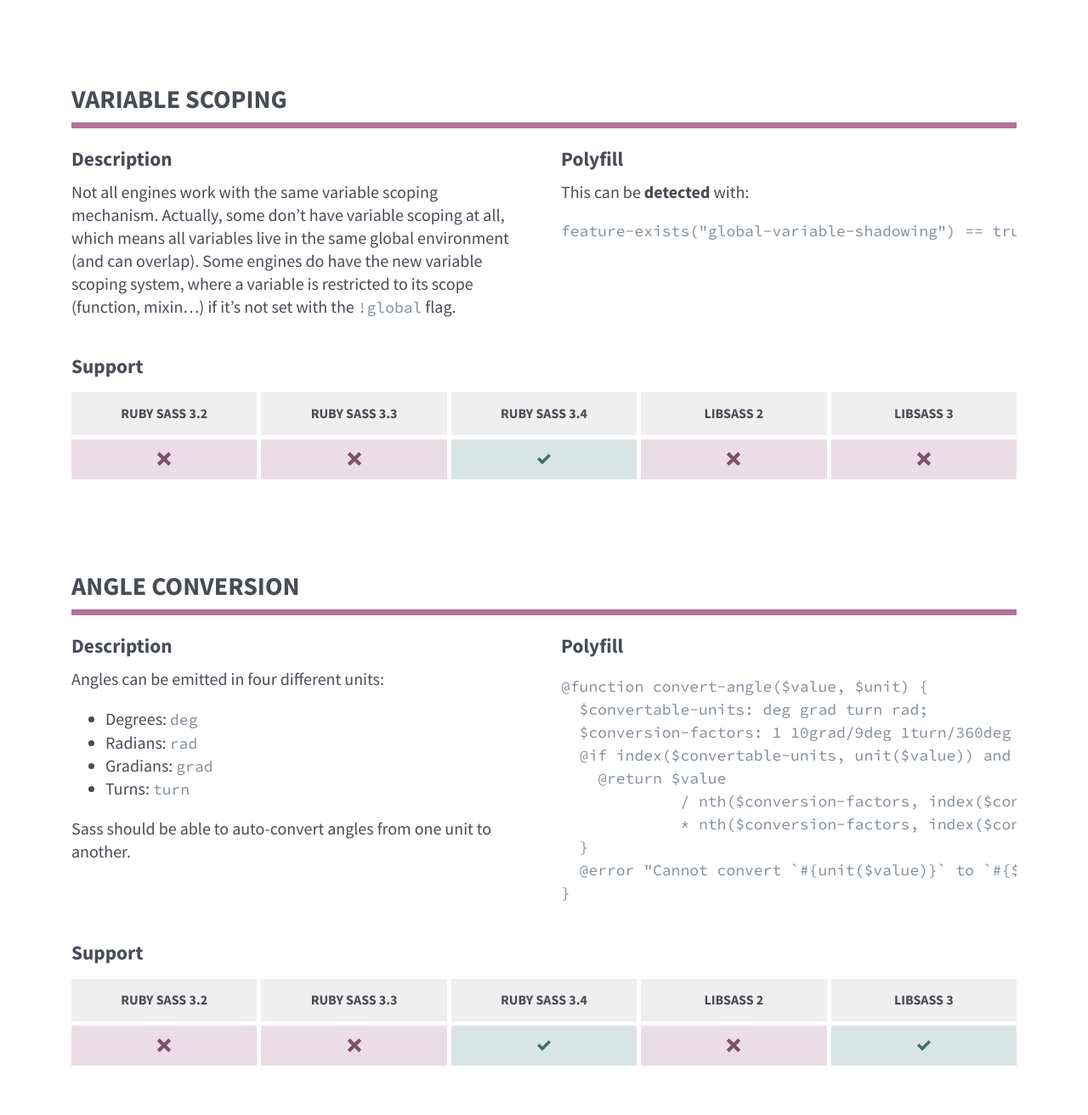
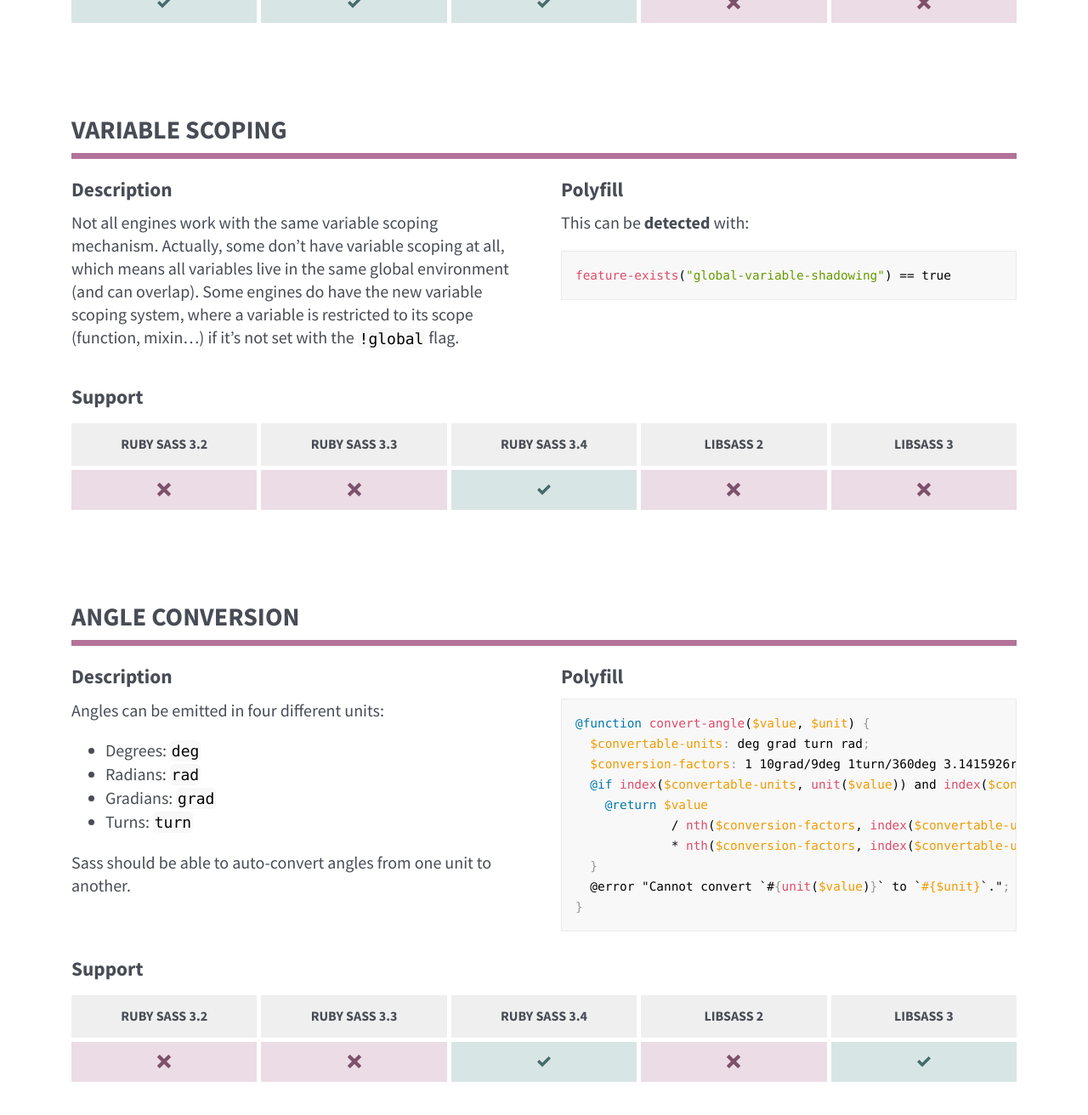
Before and after one commit to KittyGiraudel/sass-compatibility, a Jekyll site: the page built from index.html, in a window 1280 px wide and 1400 px high, scrolled down 12175 px. Shown: the top 1312 px of the window at 85% size. Built offline with Jekyll 4.4.1, drawn with Linux system fonts in a browser that asks for light colours; some of the changed text lies outside the part shown.

Commit message:
Added Prism.js

```diff
--- a/_layouts/default.html
+++ b/_layouts/default.html
@@ -13,6 +13,8 @@
 
     {% include footer.html %}
 
+    <script src="{{ "/assets/js/prism.js" | prepend: site.baseurl }}"></script>
+
   </body>
 
 </html>
--- /dev/null
+++ b/_sass/vendors/_prism.scss
@@ -0,0 +1,137 @@
+/* http://prismjs.com/download.html?themes=prism&languages=css+scss */
+/**
+ * prism.js default theme for JavaScript, CSS and HTML
+ * Based on dabblet (http://dabblet.com)
+ * @author Lea Verou
+ */
+
+code[class*="language-"],
+pre[class*="language-"] {
+    color: black;
+    text-shadow: 0 1px white;
+    font-family: Consolas, Monaco, 'Andale Mono', monospace;
+    direction: ltr;
+    text-align: left;
+    white-space: pre;
+    word-spacing: normal;
+    word-break: normal;
+    line-height: 1.5;
+
+    -moz-tab-size: 4;
+    -o-tab-size: 4;
+    tab-size: 4;
+
+    -webkit-hyphens: none;
+    -moz-hyphens: none;
+    -ms-hyphens: none;
+    hyphens: none;
+}
+
+pre[class*="language-"] {
+    font-size: .8em;
+    border: 1px solid #ebebeb;
+}
+
+pre[class*="language-"]::-moz-selection, pre[class*="language-"] ::-moz-selection,
+code[class*="language-"]::-moz-selection, code[class*="language-"] ::-moz-selection {
+    text-shadow: none;
+    background: #b3d4fc;
+}
+
+pre[class*="language-"]::selection, pre[class*="language-"] ::selection,
+code[class*="language-"]::selection, code[class*="language-"] ::selection {
+    text-shadow: none;
+    background: #b3d4fc;
+}
+
+@media print {
+    code[class*="language-"],
+    pre[class*="language-"] {
+        text-shadow: none;
+    }
+}
+
+/* Code blocks */
+pre[class*="language-"] {
+    padding: 1em;
+    margin: .5em 0;
+    overflow: auto;
+}
+
+:not(pre) > code[class*="language-"],
+pre[class*="language-"] {
+    background: #f8f8f8;
+}
+
+/* Inline code */
+:not(pre) > code[class*="language-"] {
+    padding: .1em;
+    border-radius: .3em;
+}
+
+.token.comment,
+.token.prolog,
+.token.doctype,
+.token.cdata {
+    color: slategray;
+}
+
+.token.punctuation {
+    color: #999;
+}
+
+.namespace {
+    opacity: .7;
+}
+
+.token.property,
+.token.tag,
+.token.boolean,
+.token.number,
+.token.constant,
+.token.symbol,
+.token.deleted {
+    color: #905;
+}
+
+.token.selector,
+.token.attr-name,
+.token.string,
+.token.char,
+.token.builtin,
+.token.inserted {
+    color: #690;
+}
+
+.token.operator,
+.token.entity,
+.token.url,
+.language-css .token.string,
+.style .token.string {
+    color: #a67f59;
+    background: hsla(0, 0%, 100%, .5);
+}
+
+.token.atrule,
+.token.attr-value,
+.token.keyword {
+    color: #07a;
+}
+
+.token.function {
+    color: #DD4A68;
+}
+
+.token.regex,
+.token.important,
+.token.variable {
+    color: #e90;
+}
+
+.token.important {
+    font-weight: bold;
+}
+
+.token.entity {
+    cursor: help;
+}
--- a/css/main.scss
+++ b/css/main.scss
@@ -4,6 +4,7 @@
 @charset "utf-8";
 
 @import "vendors/normalize";
+@import "vendors/prism";
 
 @import "utils/variables";
 
```
Also changed, not shown: assets/prism.css (added, +132 -0 lines), assets/js/prism.js (added).
